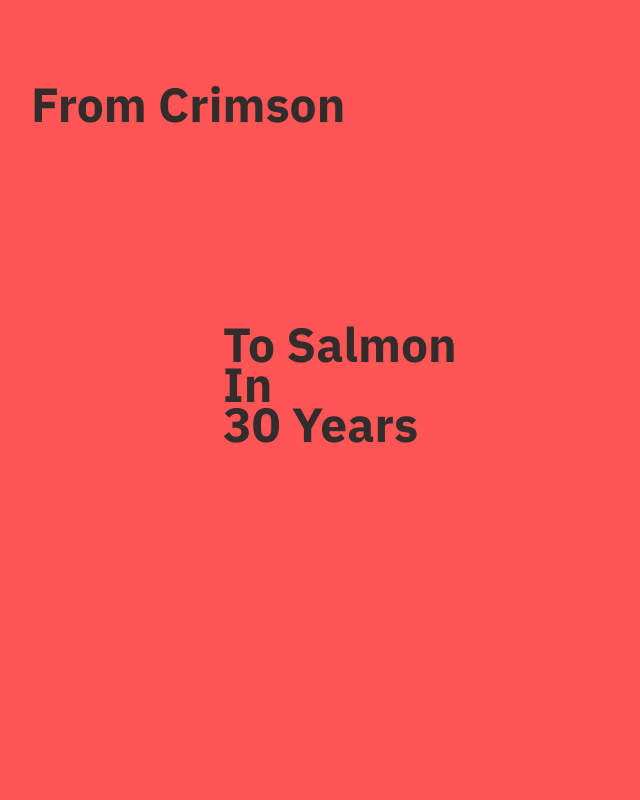
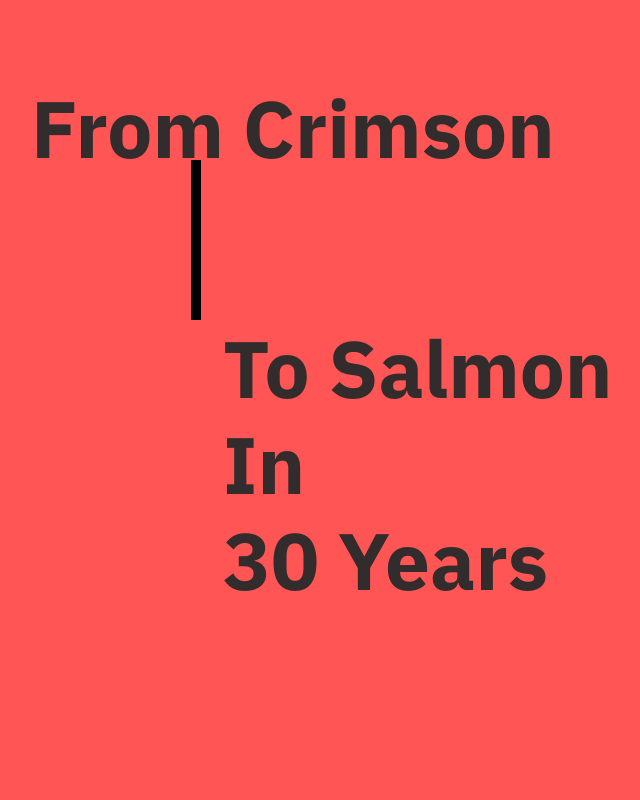
Before and after one commit to interactivethings/crimson-to-salmon, a React (Create React App) app: page / in a window 1280 px wide. Shown: the top 800 px of the page, without its empty margins (289-929 px from the left). Built offline with nearby package versions, Linux system fonts and the light colour scheme.

Commit message:
Init gradient animation intro

```diff
--- a/src/components/Intro.tsx
+++ b/src/components/Intro.tsx
@@ -1,6 +1,7 @@
 import * as React from 'react';
 import styled from '@emotion/styled'
-import { IntroHeading, Intro1, Intro2, Intro3, Intro4, MainRed } from 'src/materials/materials';
+import { IntroHeading, Intro1, Intro2, MainRed } from 'src/materials/materials';
+import { small, medium } from 'src/materials/breakpoints';
 // import VideoStill from '../public/tctsity_bg_video.mp4';
 
 export const IntroWrapper = styled('div')`
@@ -15,6 +16,26 @@ export const BackgroundVideo = styled('img')`
     height: 100vh;
 `
 
+export const IntroGradient = styled('div')`
+    position: absolute;
+    top: 20vh;
+    width: 10px;
+    height: 20vh;
+    background-color: black;
+
+    @media (max-width: ${small}px)  {
+        left: 30vw;
+    };
+
+    @media (min-width: ${small}px) and (max-width: ${medium}px) {
+        left: 50vw;
+    };
+
+    @media (min-width: ${medium}px) {
+        left: 60vh;
+    };
+`
+
 export class Intro extends React.Component {
     render() {
         return(
@@ -23,15 +44,19 @@ export class Intro extends React.Component {
                     <Intro1>
                         From Crimson
                     </Intro1>
+                    <IntroGradient />
+
                     <Intro2>
-                        To Salmon
+                        To Salmon<br></br>
+                        In<br></br>
+                        30 Years
                     </Intro2>
-                    <Intro3>
+                    {/* <Intro3>
                         In
                     </Intro3>
                     <Intro4>
                         30 Years
-                    </Intro4>
+                    </Intro4> */}
                 </IntroHeading>
                 {/* <BackgroundVideo src={VideoStill}>
                 </BackgroundVideo> */}
--- a/src/materials/materials.tsx
+++ b/src/materials/materials.tsx
@@ -87,13 +87,14 @@ export const LegendLabel = styled('p')`
 export const IntroHeading = styled('div')`
     font-family: 'IBM Plex Sans';
     font-weight: 700;
-    font-size: 3em;
+    font-size: 5em;
     color: ${TextColor};
 `
 
 export const Intro1 = styled('h1')`
     position: absolute;
     top: 10vh;
+    line-height: 120%;
 
     @media (max-width: ${small}px)  {
         left: 10vw;
@@ -110,6 +111,7 @@ export const Intro1 = styled('h1')`
 
 export const Intro2 = styled('h1')`
     position: absolute;
+    line-height: 120%;
     top: 40vh;
     left: 40vw;
 
```
